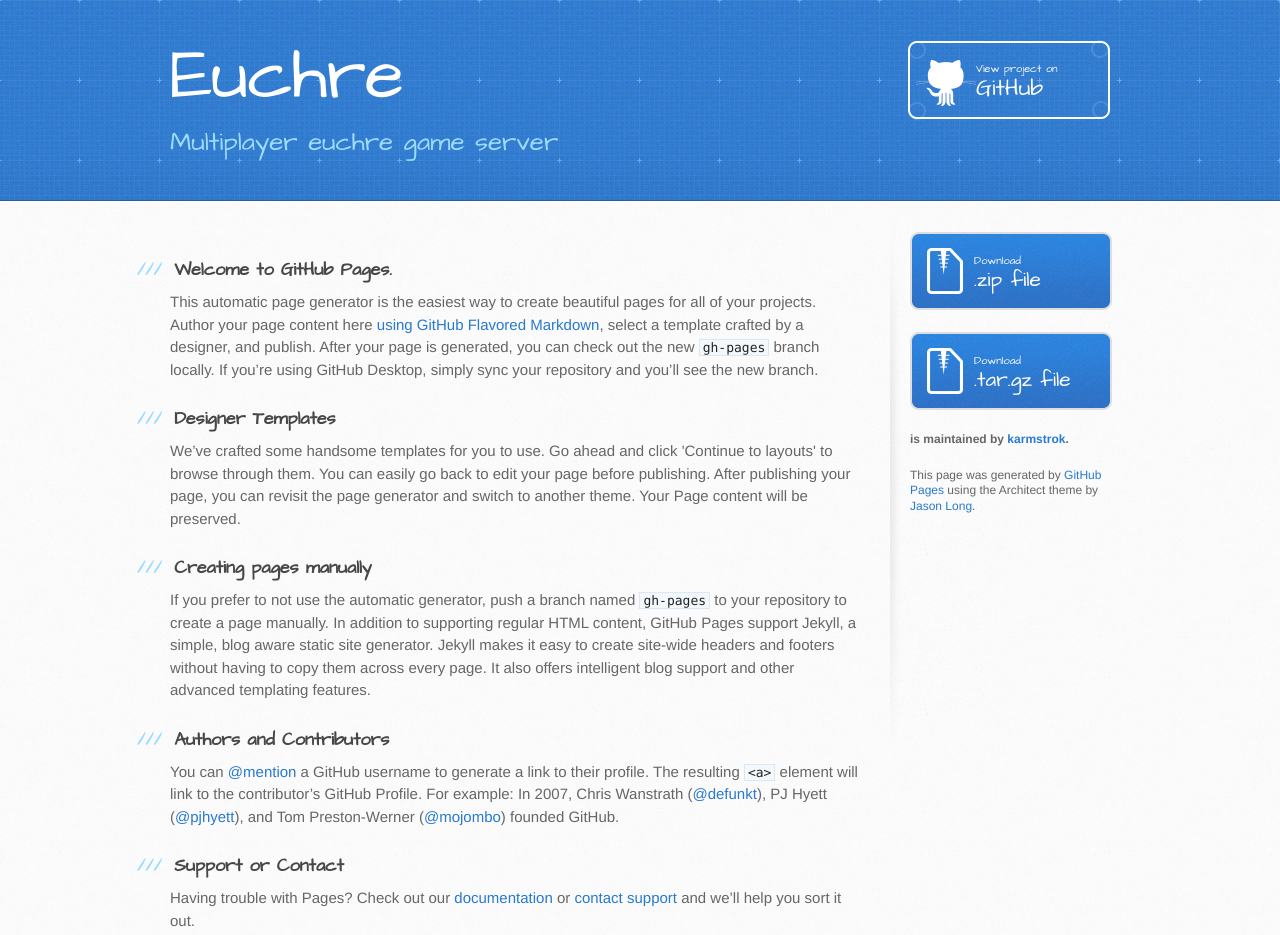
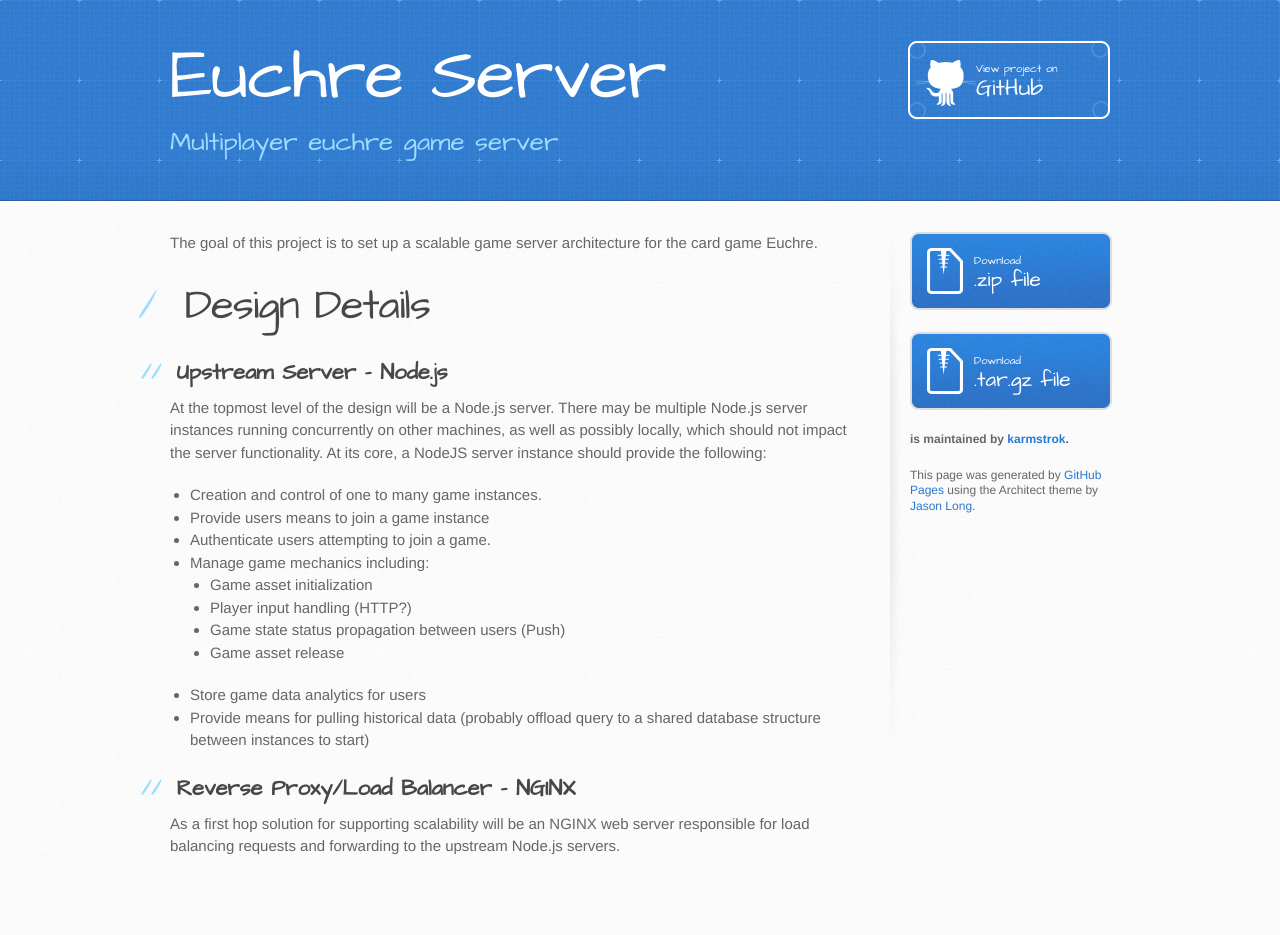
Before and after one commit to karmstrok/Euchre, a plain HTML site: page index.html in a window 1280 px wide. After the commit the page ends 900 px from the top, so only its background shows below. Drawn offline with Linux system fonts and the light colour scheme.

```diff
--- a/index.html
+++ b/index.html
@@ -13,13 +13,13 @@
     <script src="//html5shiv.googlecode.com/svn/trunk/html5.js"></script>
     <![endif]-->
 
-    <title>Euchre by karmstrok</title>
+    <title>Euchre Server by karmstrok</title>
   </head>
 
   <body>
     <header>
       <div class="inner">
-        <h1>Euchre</h1>
+        <h1>Euchre Server</h1>
         <h2>Multiplayer euchre game server</h2>
         <a href="https://github.com/karmstrok/Euchre" class="button"><small>View project on</small> GitHub</a>
       </div>
@@ -28,30 +28,38 @@
     <div id="content-wrapper">
       <div class="inner clearfix">
         <section id="main-content">
-          <h3>
-<a id="welcome-to-github-pages" class="anchor" href="#welcome-to-github-pages" aria-hidden="true"><span class="octicon octicon-link"></span></a>Welcome to GitHub Pages.</h3>
+          <p>The goal of this project is to set up a scalable game server architecture for the card game Euchre.</p>
 
-<p>This automatic page generator is the easiest way to create beautiful pages for all of your projects. Author your page content here <a href="https://guides.github.com/features/mastering-markdown/">using GitHub Flavored Markdown</a>, select a template crafted by a designer, and publish. After your page is generated, you can check out the new <code>gh-pages</code> branch locally. If you’re using GitHub Desktop, simply sync your repository and you’ll see the new branch.</p>
+<h1>
+<a id="design-details" class="anchor" href="#design-details" aria-hidden="true"><span class="octicon octicon-link"></span></a>Design Details</h1>
 
-<h3>
-<a id="designer-templates" class="anchor" href="#designer-templates" aria-hidden="true"><span class="octicon octicon-link"></span></a>Designer Templates</h3>
+<h2>
+<a id="upstream-server---nodejs" class="anchor" href="#upstream-server---nodejs" aria-hidden="true"><span class="octicon octicon-link"></span></a>Upstream Server - Node.js</h2>
 
-<p>We’ve crafted some handsome templates for you to use. Go ahead and click 'Continue to layouts' to browse through them. You can easily go back to edit your page before publishing. After publishing your page, you can revisit the page generator and switch to another theme. Your Page content will be preserved.</p>
+<p>At the topmost level of the design will be a Node.js server.  There may be multiple Node.js server instances running concurrently on other machines, as well as possibly locally, which should not impact the server functionality.
+At its core, a NodeJS server instance should provide the following:</p>
 
-<h3>
-<a id="creating-pages-manually" class="anchor" href="#creating-pages-manually" aria-hidden="true"><span class="octicon octicon-link"></span></a>Creating pages manually</h3>
+<ul>
+<li>Creation and control of one to many game instances.</li>
+<li>Provide users means to join a game instance</li>
+<li>Authenticate users attempting to join a game.</li>
+<li>Manage game mechanics including:
 
-<p>If you prefer to not use the automatic generator, push a branch named <code>gh-pages</code> to your repository to create a page manually. In addition to supporting regular HTML content, GitHub Pages support Jekyll, a simple, blog aware static site generator. Jekyll makes it easy to create site-wide headers and footers without having to copy them across every page. It also offers intelligent blog support and other advanced templating features.</p>
+<ul>
+<li>Game asset initialization</li>
+<li>Player input handling  (HTTP?)</li>
+<li>Game state status propagation between users (Push)</li>
+<li>Game asset release</li>
+</ul>
+</li>
+<li>Store game data analytics for users</li>
+<li>Provide means for pulling historical data (probably offload query to a shared database structure between instances to start)</li>
+</ul>
 
-<h3>
-<a id="authors-and-contributors" class="anchor" href="#authors-and-contributors" aria-hidden="true"><span class="octicon octicon-link"></span></a>Authors and Contributors</h3>
+<h2>
+<a id="reverse-proxyload-balancer---nginx" class="anchor" href="#reverse-proxyload-balancer---nginx" aria-hidden="true"><span class="octicon octicon-link"></span></a>Reverse Proxy/Load Balancer - NGINX</h2>
 
-<p>You can <a href="https://github.com/blog/821" class="user-mention">@mention</a> a GitHub username to generate a link to their profile. The resulting <code>&lt;a&gt;</code> element will link to the contributor’s GitHub Profile. For example: In 2007, Chris Wanstrath (<a href="https://github.com/defunkt" class="user-mention">@defunkt</a>), PJ Hyett (<a href="https://github.com/pjhyett" class="user-mention">@pjhyett</a>), and Tom Preston-Werner (<a href="https://github.com/mojombo" class="user-mention">@mojombo</a>) founded GitHub.</p>
-
-<h3>
-<a id="support-or-contact" class="anchor" href="#support-or-contact" aria-hidden="true"><span class="octicon octicon-link"></span></a>Support or Contact</h3>
-
-<p>Having trouble with Pages? Check out our <a href="https://help.github.com/pages">documentation</a> or <a href="https://github.com/contact">contact support</a> and we’ll help you sort it out.</p>
+<p>As a first hop solution for supporting scalability will be an NGINX web server responsible for load balancing requests and forwarding to the upstream Node.js servers.</p>
         </section>
 
         <aside id="sidebar">
```
Also changed, not shown: params.json (+1 -1 lines).
